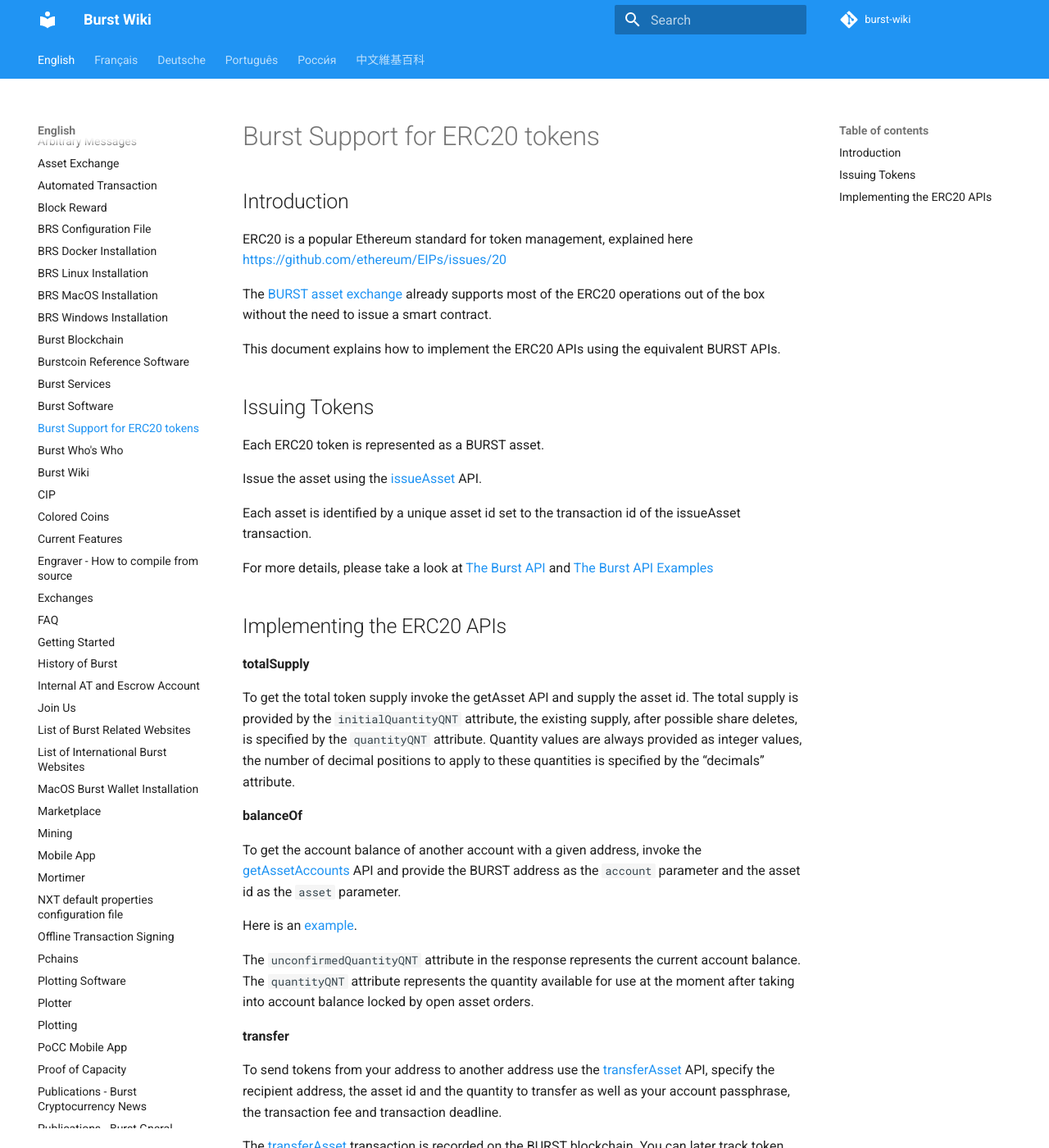
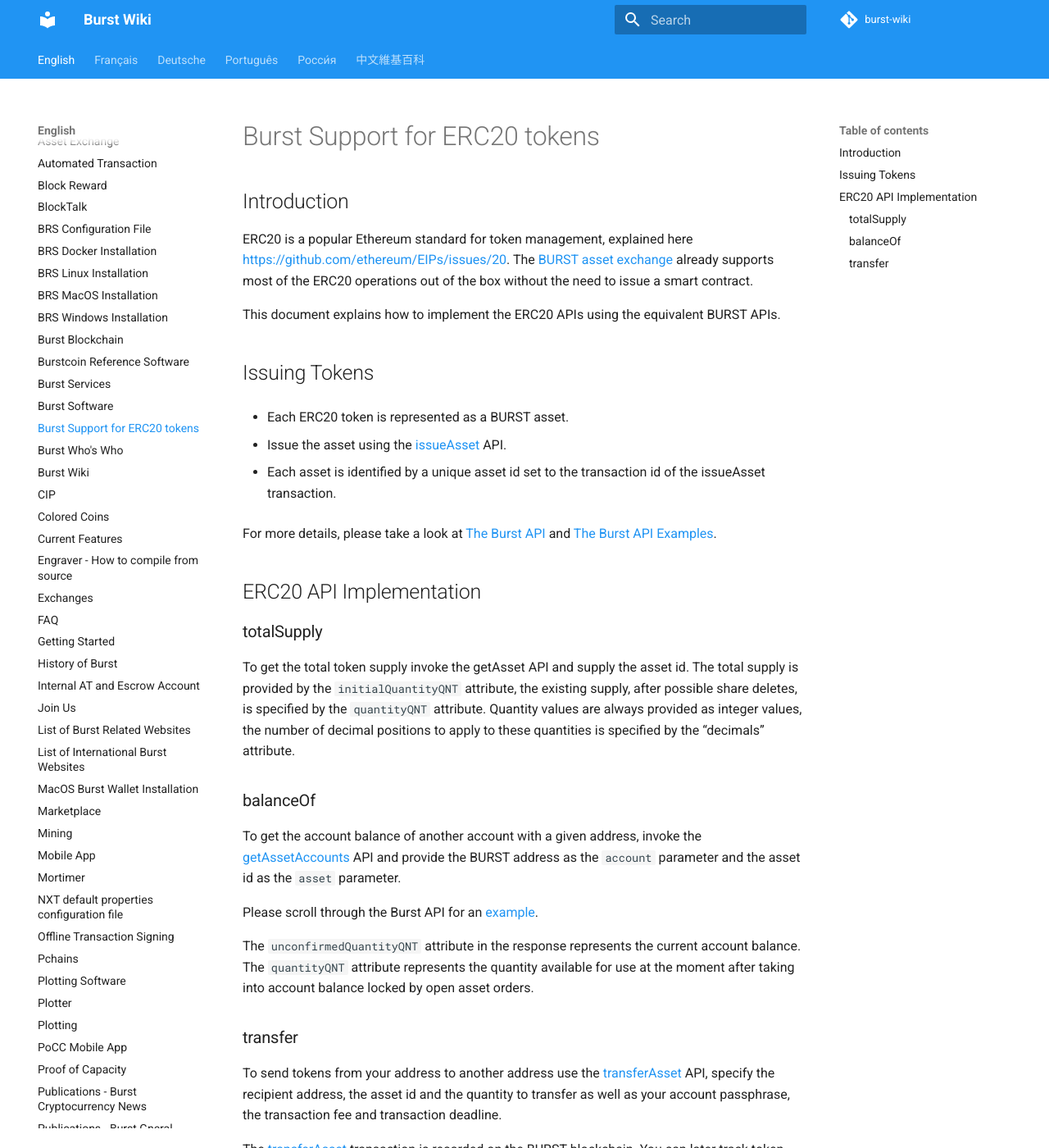
Before and after one commit to burst-apps-team/burst-wiki, an MkDocs documentation site: the page built from docs/en/burst-support-for-erc20-tokens.md, in a window 1280 px wide and 1400 px high. Shown: the whole window at 82% size. Built offline with MkDocs 1.6.1 and Material for MkDocs 9.7.7, drawn with Linux system fonts in a browser that asks for light colours; comment, search, counter and statistics services are not loaded; old or Windows-style settings are respelled for this version of MkDocs.

Commit message:
Create BlockTalk page (#18)
* Create BlockTalk

* Add files via upload

* Include BlockTalk page

* Updated Blocktalk, added The bencher, fixed more links

* Fix links, formatting

```diff
--- a/docs/en/burst-support-for-erc20-tokens.md
+++ b/docs/en/burst-support-for-erc20-tokens.md
@@ -1,40 +1,38 @@
 Introduction
 ------------
 
-ERC20 is a popular Ethereum standard for token management, explained here <https://github.com/ethereum/EIPs/issues/20>
-
-The [BURST asset exchange](asset-exchange.md) already supports most of the ERC20 operations out of the box without the need to issue a smart contract.
+ERC20 is a popular Ethereum standard for token management, explained here <https://github.com/ethereum/EIPs/issues/20>. The [BURST asset exchange](asset-exchange.md) already supports most of the ERC20 operations out of the box without the need to issue a smart contract.
 
 This document explains how to implement the ERC20 APIs using the equivalent BURST APIs.
 
 Issuing Tokens
 --------------
 
-Each ERC20 token is represented as a BURST asset.
+* Each ERC20 token is represented as a BURST asset.
 
-Issue the asset using the [issueAsset](the-burst-api-issue-asset.md) API.
+* Issue the asset using the [issueAsset](the-burst-api.md) API.
 
-Each asset is identified by a unique asset id set to the transaction id of the issueAsset transaction.
+* Each asset is identified by a unique asset id set to the transaction id of the issueAsset transaction.
 
-For more details, please take a look at [The Burst API](the-burst-api.md) and [The Burst API Examples](the-burst-api-examples.md)
+For more details, please take a look at [The Burst API](the-burst-api.md) and [The Burst API Examples](the-burst-api-examples.md).
 
-Implementing the ERC20 APIs
+ERC20 API Implementation
 ---------------------------
 
-**totalSupply**
+### totalSupply
 
 To get the total token supply invoke the getAsset API and supply the asset id. The total supply is provided by the `initialQuantityQNT` attribute, the existing supply, after possible share deletes, is specified by the `quantityQNT` attribute. Quantity values are always provided as integer values, the number of decimal positions to apply to these quantities is specified by the “decimals” attribute.
 
-**balanceOf**
+### balanceOf
 
-To get the account balance of another account with a given address, invoke the [getAssetAccounts](the-burst-api-get-asset-accounts.md) API and provide the BURST address as the `account` parameter and the asset id as the `asset` parameter.
+To get the account balance of another account with a given address, invoke the [getAssetAccounts](the-burst-api.md) API and provide the BURST address as the `account` parameter and the asset id as the `asset` parameter.
 
-Here is an [example](the-burst-api-examples-get-asset-accounts.md).
+Please scroll through the Burst API for an [example](the-burst-api.md).
 
 The `unconfirmedQuantityQNT` attribute in the response represents the current account balance. The `quantityQNT` attribute represents the quantity available for use at the moment after taking into account balance locked by open asset orders.
 
-**transfer**
+### transfer
 
-To send tokens from your address to another address use the [transferAsset](the-burst-api-transfer-asset.md) API, specify the recipient address, the asset id and the quantity to transfer as well as your account passphrase, the transaction fee and transaction deadline.
+To send tokens from your address to another address use the [transferAsset](the-burst-api.md) API, specify the recipient address, the asset id and the quantity to transfer as well as your account passphrase, the transaction fee and transaction deadline.
 
-The [transferAsset](the-burst-api-transfer-asset.md) transaction is recorded on the BURST blockchain. You can later track token transfers using the [Get Asset Transfers](the-burst-api-get-asset-transfers.md) API
+The [transferAsset](the-burst-api.md) transaction is recorded on the BURST blockchain. You can later track token transfers using the [Get Asset Transfers](the-burst-api.md) API
--- a/mkdocs.yml
+++ b/mkdocs.yml
@@ -36,6 +36,7 @@ pages:
     - Asset Exchange: en/asset-exchange.md
     - Automated Transaction: en/automated-transaction.md
     - Block Reward: en/block-reward.md
+    - BlockTalk: en/BlockTalk.md
     - BRS Configuration File: en/brs-default-properties-configuration-file.md
     - BRS Docker Installation: en/brs-docker-installation.md
     - BRS Linux Installation: en/brs-linux-installation.md
```
Also changed, not shown: docs/en/BlockTalk.md (added, +77 -0 lines), docs/en/burst-software.md (+18 -6 lines), docs/media/BlockTalk_SystemDesign.jpg (added).
